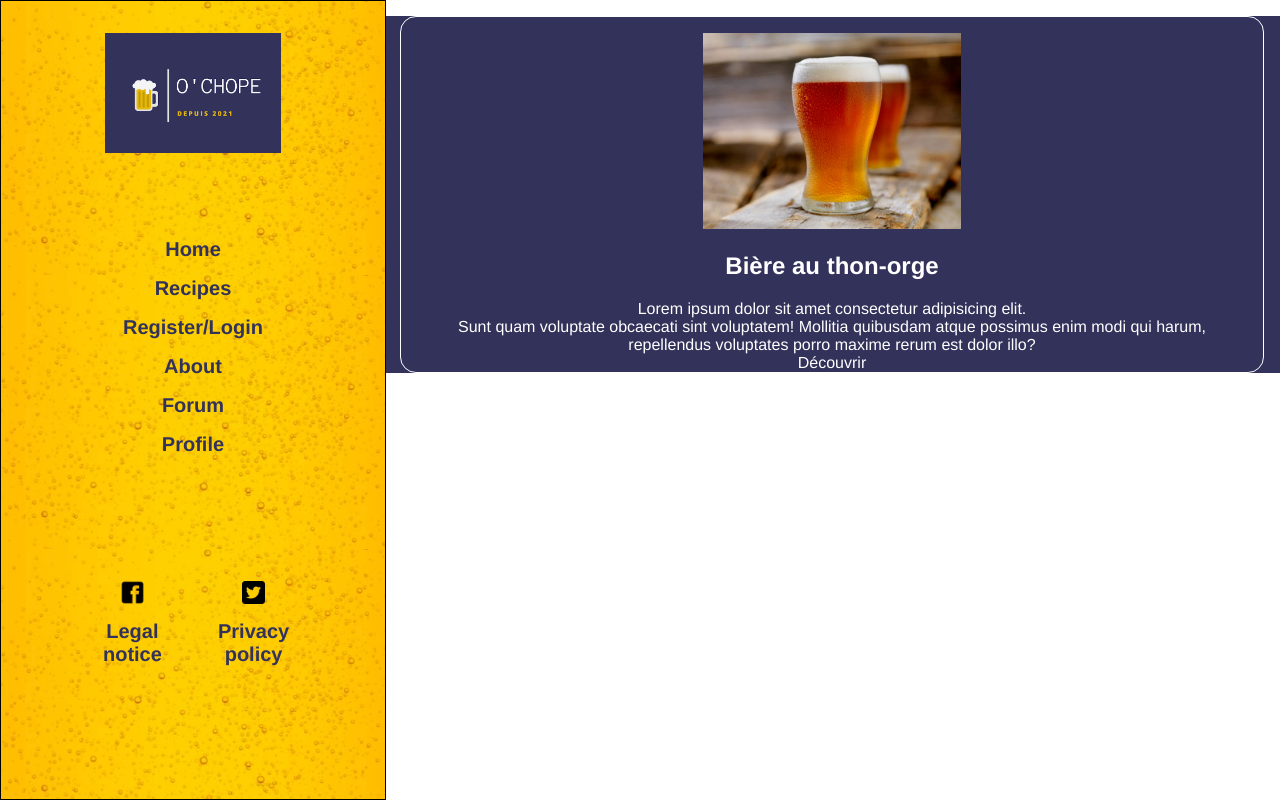
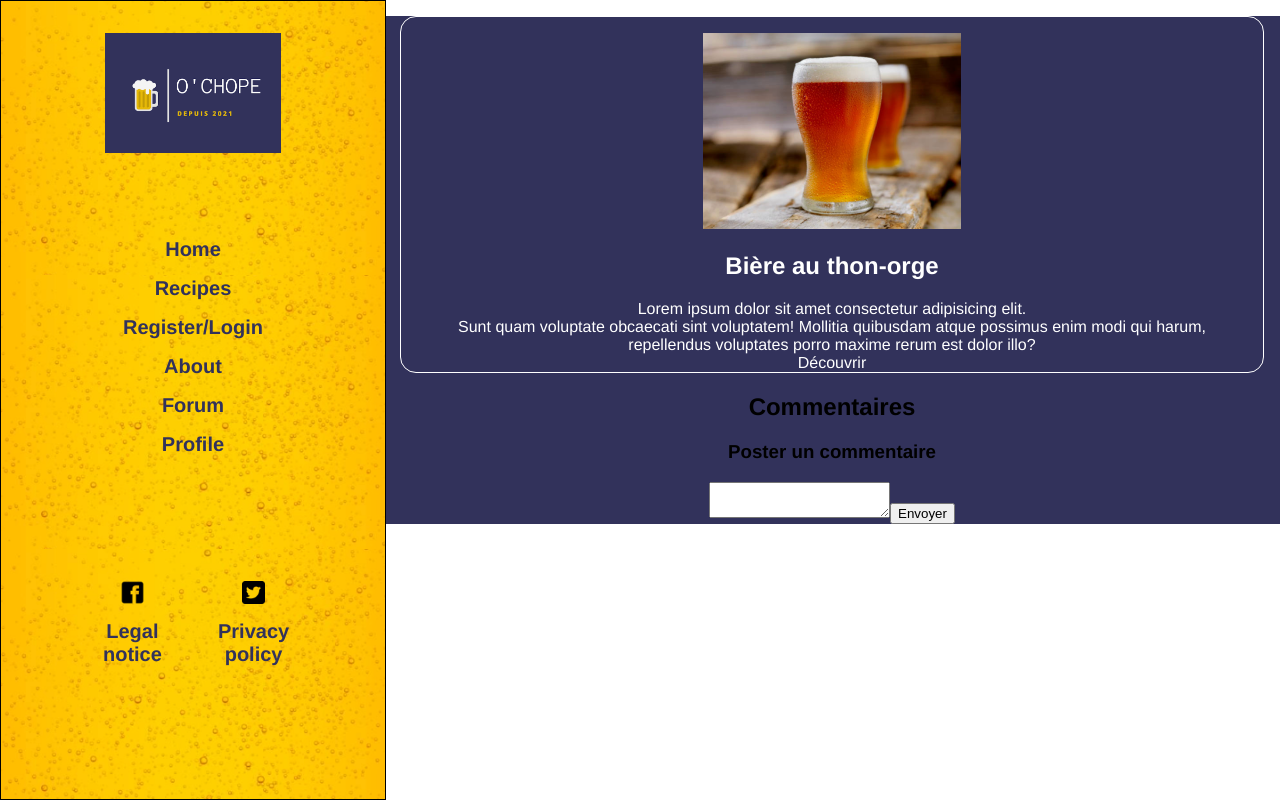
Before and after one commit to debbyputzolu/projet-o-chope, a Vue app in the folder front/ochope/: page /recipe in a window 1280 px wide. Built offline with nearby package versions, Linux system fonts and the light colour scheme; no server answers; the HTML template or start-up script is replaced by a standard one.

Commit message:
display comment section to work on it

```diff
--- a/front/ochope/src/components/CommentForm.vue
+++ b/front/ochope/src/components/CommentForm.vue
@@ -5,9 +5,7 @@
         <form @submit="saveComment">
             <textarea v-model="comment"></textarea>
 
-            <div class="error" v-if="userDisconnected">
-                Vous devez vous connecter.
-            </div>
+
 
             <button>Envoyer</button>
         </form>
@@ -21,7 +19,7 @@ export default({
     data() {
         return {
             comment: '',
-            userDisconnected: false
+
         }
     },
     props: {
--- a/front/ochope/src/components/CommentsSection.vue
+++ b/front/ochope/src/components/CommentsSection.vue
@@ -2,18 +2,12 @@
     <div>
         <section>
             <h2>Commentaires</h2>
-            <CommentForm v-if="user" :recipe="recipe"/>
+            <CommentForm/>
         </section>
 
 
 
-        <section v-if="recipe._embedded.replies">
-            <CommentCard
-                v-for="comment in recipe._embedded.replies[0]"
-                :key="comment.id"
-                :comment="comment"
-            />
-        </section>
+
     </div>
 
 </template>
@@ -21,12 +15,12 @@
 
 <script>
 import CommentForm from './CommentForm.vue';
-import CommentCard from './CommentCard.vue';
+
 export default({
     name: 'CommentsSection',
     components: {
         CommentForm,
-        CommentCard
+
     },
     computed: {
         user() {
--- a/front/ochope/src/views/Recipe.vue
+++ b/front/ochope/src/views/Recipe.vue
@@ -12,6 +12,8 @@
        </div>
   <div>
 
+    <CommentSection/>
+
 
 
   </div>
@@ -20,9 +22,14 @@
 </template>
 
 <script>
+import CommentSection from '../components/CommentsSection.vue'
 
 export default {
   name: 'Recipe',
+  components: {
+        CommentSection,
+
+    },
   data(){
       return {
 
```
